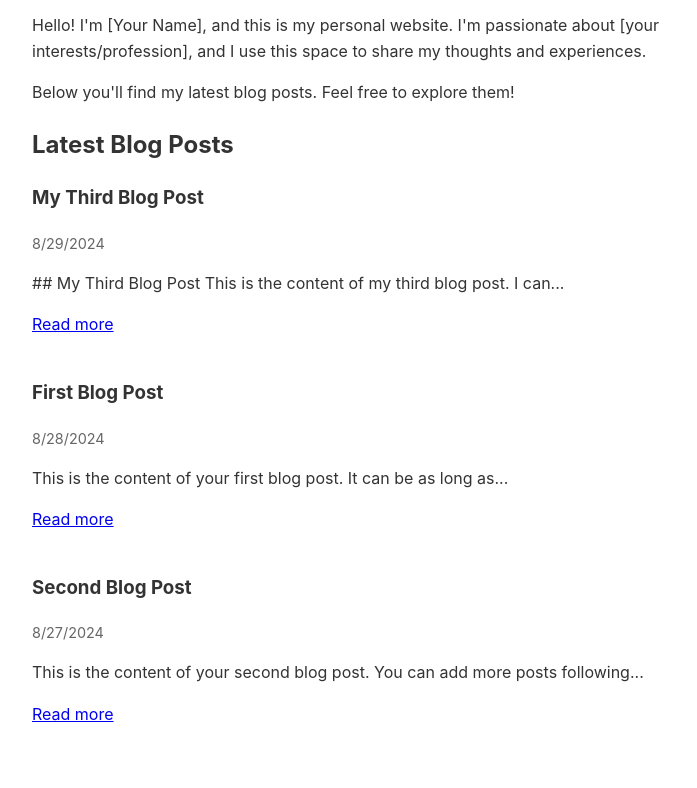
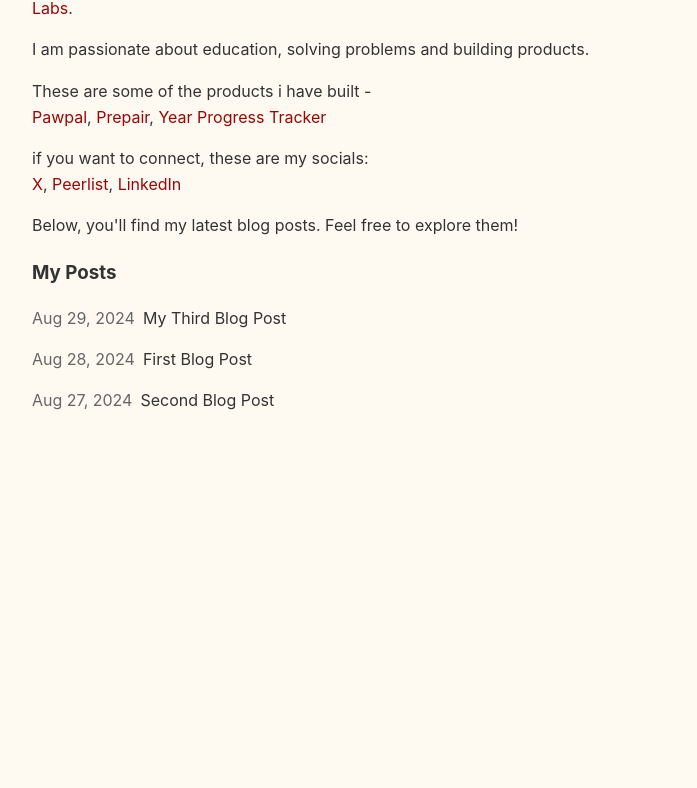
Before and after one commit to ishantjuyal/blog, an Astro site: page / in a window 1280 px wide. Shown: the part 124-912 px from the top of the page, without its empty margins (283-980 px from the left). After the commit the page ends 800 px from the top, so only its background shows below. Built offline with nearby package versions, Linux system fonts and the light colour scheme; Astro itself is replaced by a stand-in of ours.

Commit message:
Changes on UI

```diff
--- a/src/content/blog/third-post.md
+++ b/src/content/blog/third-post.md
@@ -4,11 +4,9 @@ title: "My Third Blog Post"
 date: "2024-08-29"
 ---
 
-## My Third Blog Post
-
 This is the content of my third blog post. I can write as much as I want here.
 
-## A Subheading
+### A Subheading
 
 I can use Markdown formatting to create:
 
--- a/src/pages/index.astro
+++ b/src/pages/index.astro
@@ -6,12 +6,12 @@ import '../styles/global.css';
 const posts = await getCollection('blog');
 posts.sort((a, b) => b.data.date.valueOf() - a.data.date.valueOf());
 
-function truncate(str, length) {
-  const words = str.split(' ');
-  if (words.length > length) {
-    return words.slice(0, length).join(' ') + '...';
-  }
-  return str;
+function formatDate(date) {
+    return date.toLocaleDateString('en-US', {
+        day: 'numeric',
+        month: 'short',  // This will give us abbreviated month names
+        year: 'numeric'
+    });
 }
 ---
 
@@ -19,25 +19,84 @@ function truncate(str, length) {
 <head>
     <meta charset="UTF-8">
     <meta name="viewport" content="width=device-width, initial-scale=1.0">
-    <title>[Your Name]'s Personal Site</title>
+    <title>Ishant Juyal</title>
+    <style>
+        :root {
+            --link-color: #990606; /* This is blue, change it to your preferred color */
+        }
+
+        a, a:visited, a:hover, a:active {
+            color: var(--link-color);
+            text-decoration: none;
+        }
+
+        a:hover {
+            text-decoration: underline;
+        }
+
+        .post-list {
+            list-style-type: none;
+            padding: 0;
+        }
+        .post-item {
+            margin-bottom: 15px;
+            display: flex;
+            align-items: baseline;
+        }
+        .post-date {
+            min-width: 100px; /* Increased from 100px to accommodate longer date format */
+            margin-right: 8px; /* This adds space between date and title */
+            color: #666;
+            flex-shrink: 0; /* Prevents the date from shrinking */
+        }
+        .post-title {
+            flex-grow: 1;
+        }
+        .post-title a {
+            text-decoration: none;
+            color: #333;
+        }
+        .post-title a:hover {
+            text-decoration: underline;
+        }
+    </style>
 </head>
 <body>
     <main>
         <section id="intro">
-            <h1>[Your Name]</h1>
-            <p>Hello! I'm [Your Name], and this is my personal website. I'm passionate about [your interests/profession], and I use this space to share my thoughts and experiences.</p>
-            <p>Below you'll find my latest blog posts. Feel free to explore them!</p>
+            <h2>Hey 👋</h2>
+            <p>I'm Ishant, and this is my personal website. I'm the founder of <a href="https://www.crework.club" target="_blank">Crework</a> and <a href="https://www.creworklabs.com" target="_blank">Crework Labs</a>.</p>
+            <p>I am passionate about education, solving problems and building products.</p>
+
+            <p>These are some of the products i have built -
+            <br>
+            <!-- <a href="https://chromewebstore.google.com/detail/focus-hours/ogldhbljdkjlcmlfhlebfbfnonlahflh" target="_blank">focus hours</a>
+            <br> -->
+            <a href="https://www.pawpal.life/" target="_blank">Pawpal</a>,
+            <a href="https://www.prepair.in/" target="_blank">Prepair</a>,
+            <a href="https://chromewebstore.google.com/detail/year-tracker/acdnmoeegibdamcidkjohklcnnhghfdf">Year Progress Tracker</a>
+            </p>
+
+            <p>
+            if you want to connect, these are my socials:
+            <br>
+            <a href="https://twitter.com/juyal_ishant" target="_blank">X</a>,
+            <a href="https://peerlist.io/ishantjuyal" target="_blank">Peerlist</a>,
+            <a href="https://www.linkedin.com/in/ishantjuyal/" target="_blank">LinkedIn</a>
+            </p>
+
+            <p>Below, you'll find my latest blog posts. Feel free to explore them!</p>
         </section>
 
         <section id="blog-posts">
-            <h2>Latest Blog Posts</h2>
+            <h3>My Posts</h3>
             {posts.map(post => (
-                <article>
-                    <h3>{post.data.title}</h3>
-                    <div class="date">{new Date(post.data.date).toLocaleDateString()}</div>
-                    <p>{truncate(post.body, 15)}</p>
-                    <a href={`/blog/${post.slug}`}>Read more</a>
-                </article>
+                <li class="post-item">
+                        <span class="post-date">{formatDate(post.data.date)}</span>
+                        <span class="post-title">
+                            <a href={`/blog/${post.slug}`}>{post.data.title}</a>
+                        </span>
+                </li>
             ))}
         </section>
     </main>
--- a/src/styles/global.css
+++ b/src/styles/global.css
@@ -1,5 +1,6 @@
 /* src/styles/global.css */
 body {
+    background-color: #FFFAF1;
     font-family: -apple-system, BlinkMacSystemFont, 'Segoe UI', Roboto, Oxygen, Ubuntu, Cantarell, 'Open Sans', 'Helvetica Neue', sans-serif;
     line-height: 1.6;
     color: #333;
@@ -19,7 +20,6 @@ h1 {
 }
 
 nav a {
-    margin: 0 10px;
     color: #666;
     text-decoration: none;
     transition: color 0.3s ease;
```
Also changed, not shown: src/pages/blog/[...slug].astro (+11 -3 lines).
